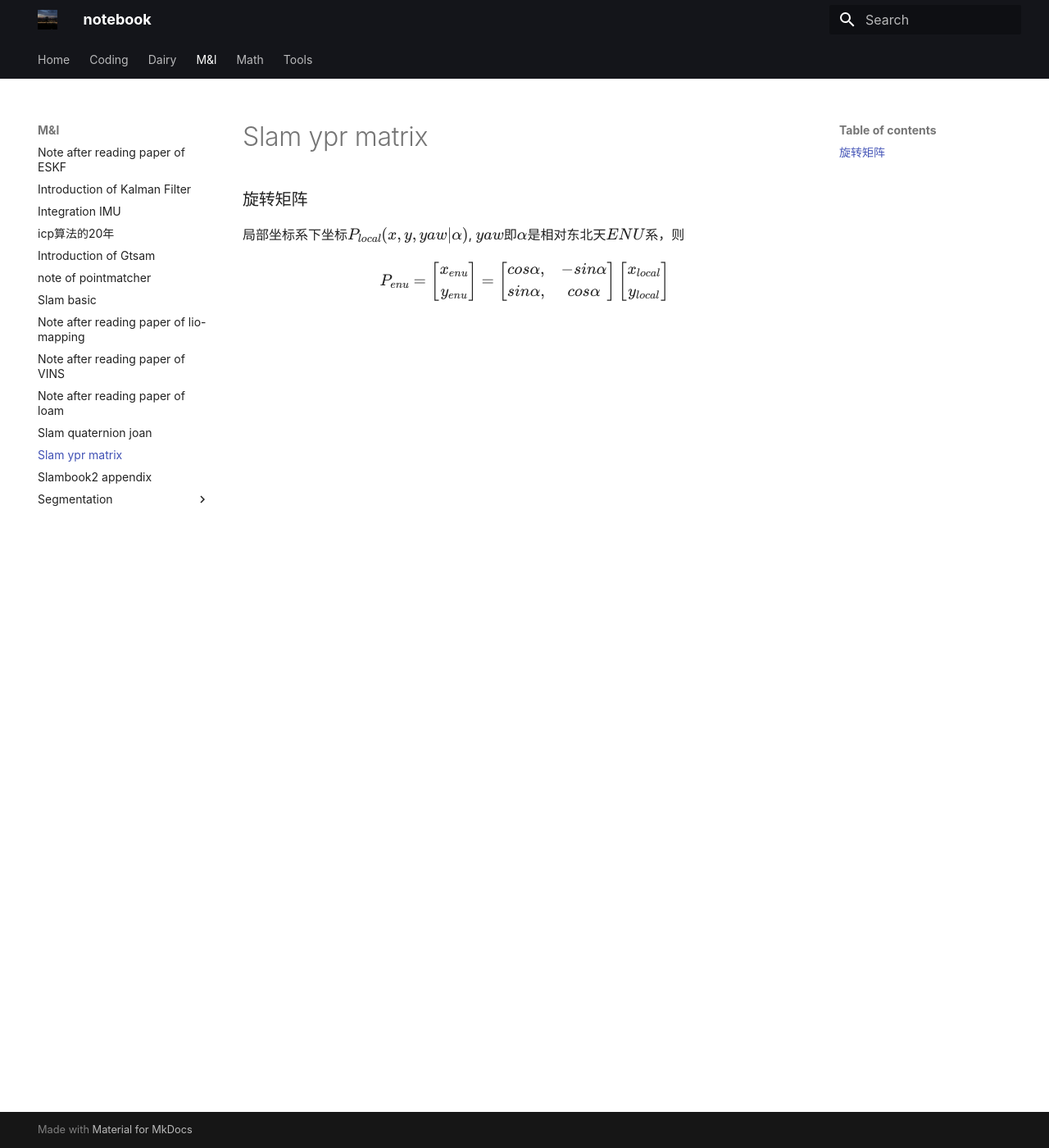
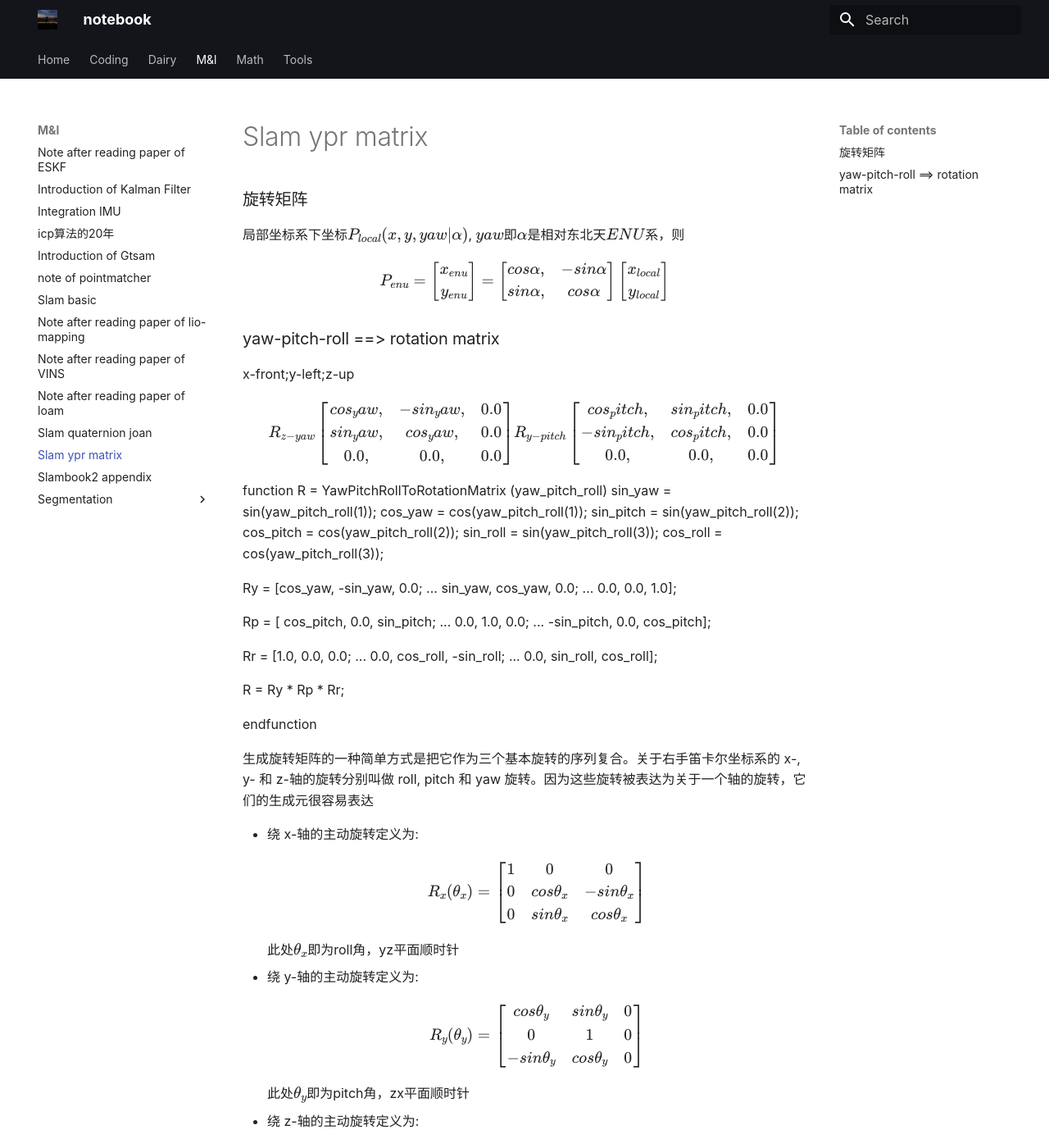
Before and after one commit to Soaringls/soaringls.github.io, an MkDocs documentation site: the page built from docs/m&l/slam_ypr_matrix.md, in a window 1280 px wide and 1400 px high. Shown: the whole window at 82% size. Built offline with MkDocs 1.6.1 and Material for MkDocs 9.7.7, drawn with Linux system fonts in a browser that asks for light colours; some of the changed text lies outside the part shown.

```diff
--- a/docs/m&l/slam_ypr_matrix.md
+++ b/docs/m&l/slam_ypr_matrix.md
@@ -16,3 +16,82 @@ P_{enu} =
     y_{local}
 \end{bmatrix}
 $$
+### yaw-pitch-roll ==> rotation matrix
+x-front;y-left;z-up
+$$
+R_{z-yaw}
+\begin{bmatrix}
+    cos_yaw, & -sin_yaw,& 0.0\\\\
+    sin_yaw, & cos_yaw,& 0.0\\\\
+    0.0,& 0.0,& 0.0\\\\
+\end{bmatrix} \\\\
+R_{y-pitch}
+\begin{bmatrix}
+    cos_pitch, & sin_pitch,& 0.0\\\\
+    -sin_pitch, & cos_pitch,& 0.0\\\\
+    0.0,& 0.0,& 0.0\\\\
+\end{bmatrix}
+$$
+
+function R = YawPitchRollToRotationMatrix (yaw_pitch_roll)
+  sin_yaw = sin(yaw_pitch_roll(1));
+  cos_yaw = cos(yaw_pitch_roll(1));
+  sin_pitch = sin(yaw_pitch_roll(2));
+  cos_pitch = cos(yaw_pitch_roll(2));
+  sin_roll  = sin(yaw_pitch_roll(3));
+  cos_roll = cos(yaw_pitch_roll(3));
+
+  Ry = [cos_yaw, -sin_yaw, 0.0; ...
+             sin_yaw,  cos_yaw, 0.0; ...
+             0.0,            0.0,            1.0];
+
+  Rp = [ cos_pitch, 0.0, sin_pitch; ...
+              0.0,              1.0, 0.0; ...
+              -sin_pitch, 0.0, cos_pitch];
+
+  Rr = [1.0, 0.0,          0.0; ...
+            0.0, cos_roll, -sin_roll; ...
+            0.0, sin_roll, cos_roll];
+
+  R =  Ry * Rp * Rr;
+
+endfunction
+
+生成旋转矩阵的一种简单方式是把它作为三个基本旋转的序列复合。关于右手笛卡尔坐标系的 x-, y- 和 z-轴的旋转分别叫做 roll, pitch 和 yaw 旋转。因为这些旋转被表达为关于一个轴的旋转，它们的生成元很容易表达
+
+- 绕 x-轴的主动旋转定义为:
+  $$
+  R_x(\theta _x) =
+  \begin{bmatrix}
+  1& 0& 0 \\\\
+  0& cos\theta_x& -sin\theta_x \\\\
+  0& sin\theta_x& cos\theta_x
+  \end{bmatrix}
+  $$
+  此处$\theta_x$即为roll角，yz平面顺时针
+- 绕 y-轴的主动旋转定义为:
+  $$
+  R_y(\theta _y) =
+  \begin{bmatrix}
+  cos\theta_y&  sin\theta_y& 0 \\\\
+  0& 1& 0 \\\\
+  -sin\theta_y& cos\theta_y& 0
+  \end{bmatrix}
+  $$
+  此处$\theta_y$即为pitch角，zx平面顺时针
+- 绕 z-轴的主动旋转定义为:
+  $$
+  R_z(\theta _z) =
+  \begin{bmatrix}
+  cos\theta_z& -sin\theta_z& 0 \\\\
+  sin\theta_z& cos\theta_z& 0 \\\\
+  0& 0& 1
+  \end{bmatrix}
+  $$
+  此处$\theta_z$即为yaw角，xy平面顺时针
+
+在飞行动力学中，roll - $\gamma$, pitch - $\alpha$ 和 yaw - $\beta$ , 但是为了避免混淆于欧拉角这里使用符号 $\theta _{x}$, $\theta _{y}$, $\theta _{z}$分别表示绕$X \quad Y \quad Z$(右手-Xfront-Yleft-Zup)轴旋转的roll、pitch、yaw
+
+[ref wikibaike](https://en.wikipedia.org/wiki/Euler_angles)
+![](./images/euler_R.png)
+![](./images/euler_R2angle.png)
```
Also changed, not shown: docs/math/estimation_gauss_newton_2Dvloc.md (added, +80 -0 lines), docs/math/estimation_gauss_newton_3Dloam.md (added, +168 -0 lines), docs/math/geometry.md (added, +41 -0 lines), docs/math/mathematics.md (+9 -0 lines), docs/math/vector_operation.md (+4 -0 lines), docs/m&l/images/euler_R.png (added), docs/m&l/images/euler_R2angle.png (added), docs/math/estimation_filter_kalman.md (renamed from docs/math/kalman_filter.md).
